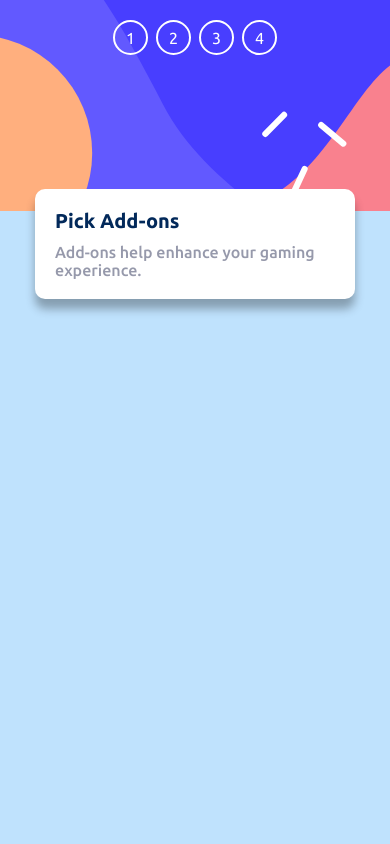
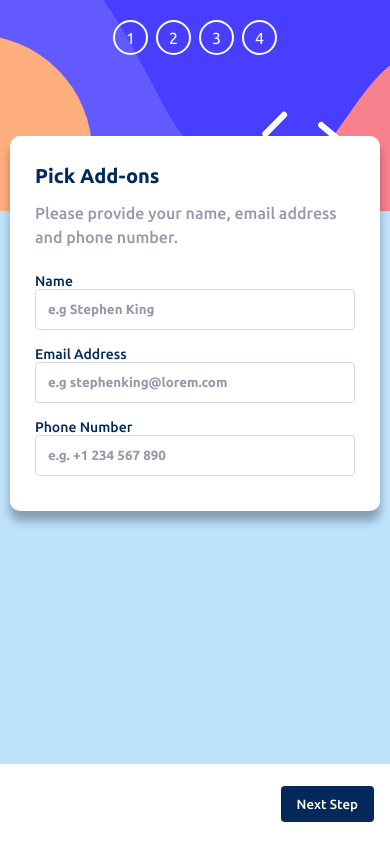
Before and after one commit to yanmoenaing118/frontend-mentor-challenges, a website: page multi-step-form-main/index.html in a window 390 px wide. Drawn offline with Linux system fonts and the light colour scheme.

Commit message:
mobile step 1

```diff
--- a/multi-step-form-main/index.html
+++ b/multi-step-form-main/index.html
@@ -15,10 +15,7 @@
     <title>Frontend Mentor | Multi-step form</title>
   </head>
   <body>
-
-     <div class="container">
-
-
+    <div class="container">
       <div class="sidebar">
         <div class="sidebar-mobile">
           <div class="steps-mobile">
@@ -35,18 +32,35 @@
       <div class="content">
         <div class="content-mobile">
           <div class="content-mobile__card">
-            <header>
+            <header class="content-header">
               <h1 class="bold-text card_main_title">Pick Add-ons</h1>
-              <p class="semi-bold-text card_sub_title">Add-ons help enhance your gaming experience.</p>
+              <p class="semi-bold-text card_sub_title">
+                Please provide your name, email address and phone number.
+              </p>
             </header>
+
+            <div class="content-body">
+              <div class="form-group">
+                <label for="name" class="form-label">Name</label>
+                <input type="text" id="name" class="form-input" placeholder="e.g Stephen King">
+              </div>
+
+              <div class="form-group">
+                <label for="email" class="form-label">Email Address</label>
+                <input type="email" id="email" class="form-input" placeholder="e.g stephenking@lorem.com">
+              </div>
+
+              <div class="form-group">
+                <label for="phone" class="form-label">Phone Number</label>
+                <input type="text" id="phone" class="form-input" placeholder="e.g. +1 234 567 890">
+              </div>
+            </div>
           </div>
-          <div class="content-mobile__footer"></div>
+          <div class="content-mobile__footer">
+            <button class="btn btn-primary btn-normal right">Next Step</button>
+          </div>
         </div>
       </div>
-
-
-     </div>
-
-
+    </div>
   </body>
 </html>
--- /dev/null
+++ b/multi-step-form-main/scss/_components.scss
@@ -0,0 +1,61 @@
+.form {
+    &-group {
+        &:not(:last-child) {
+            margin-bottom: 1.6rem;
+        }
+    }
+
+    &-input {
+        display: block;
+        width: 100%;
+        border-radius: $border-radius-1;
+        padding: 1.2rem;
+        border: none;
+        border: 1px solid $light-gray;
+
+        &:focus {
+            outline: none;
+        }
+
+        &::placeholder {
+            color: $cool-gray;
+            font-family: $ff-ubuntu;
+            font-weight: 700;
+        }
+    }
+
+    &-label {
+        display: block;
+        width: 100%;
+        color: $marine-blue;
+        font-size: 1.4rem;
+        font-weight: 500;
+    }
+
+}
+
+.btn {
+    border: none;
+    background: none;
+    padding: .8em 1.2em;
+    border-radius: $border-radius-1;
+    font-family: $ff-ubuntu;
+
+    &-primary {
+        background-color: $marine-blue;
+        color: $white;
+        font-weight: 500;
+    }
+
+    &-nm {
+        font-size: $btn-normal;
+    }
+
+    &-sm {
+        font-size: $btn-sm;
+    }
+
+    &-lg {
+        font-size: $btn-lg;
+    }
+}
--- a/multi-step-form-main/scss/_index.scss
+++ b/multi-step-form-main/scss/_index.scss
@@ -33,25 +33,38 @@ body {
 }
 
 .content {
+    &-header {
+        line-height: 1.5;
+        margin-bottom: 2.4rem;
+        p {
+            margin-top: 1rem;
+        }
+    }
+
     &-mobile {
         &__card {
             background-color: $white;
-      max-width: 320px;
+            max-width: min(100%,370px);
             margin: 0 auto;
             transform: translateY(-20%);
             border-radius: 1rem;
             box-shadow: 0 10px 10px rgba(#000000, 0.3);
-      padding: 2rem;
-
-      header {
-        p {
-          margin-top: 1rem;
-        }
-      }
+            padding: 2.5rem;
+            padding-bottom: 3.5rem;
         }
 
         &__footer {
             background-color: $white;
+            position: fixed;
+            bottom: 0;
+            left: 0;
+            height: 80px;
+            background-color: $white;
+            width: 100%;
+            box-shadow: 0 -3px -3px rgba(#000000, 0.3);
+            display: flex;
+            align-items: center;
+            padding: 0 1.6rem;
         }
     }
 }
--- /dev/null
+++ b/multi-step-form-main/scss/_utils.scss
@@ -0,0 +1,3 @@
+.right {
+    margin-left: auto;
+}
--- a/multi-step-form-main/scss/_variables.scss
+++ b/multi-step-form-main/scss/_variables.scss
@@ -14,3 +14,9 @@ $mobile-width: 375px;
 $desktop-width: 1440px;
 
 $ff-ubuntu: 'Ubuntu';
+$border-radius-1: 4px;
+
+
+$btn-sm: 1.4rem;
+$btn-lg: 1.8rem;
+$btn-normal: 1.6rem;
--- a/multi-step-form-main/scss/main.scss
+++ b/multi-step-form-main/scss/main.scss
@@ -1,3 +1,4 @@
+@import "utils.scss";
 @import "variables.scss";
 @import "typo.scss";
 @import "mixins.scss";
@@ -5,3 +6,4 @@
 
 
 @import "steps.scss";
+@import "components.scss";
```
Also changed, not shown: multi-step-form-main/css/style.css, 1 other file. Lines whose indentation alone changed are shown as unchanged.
